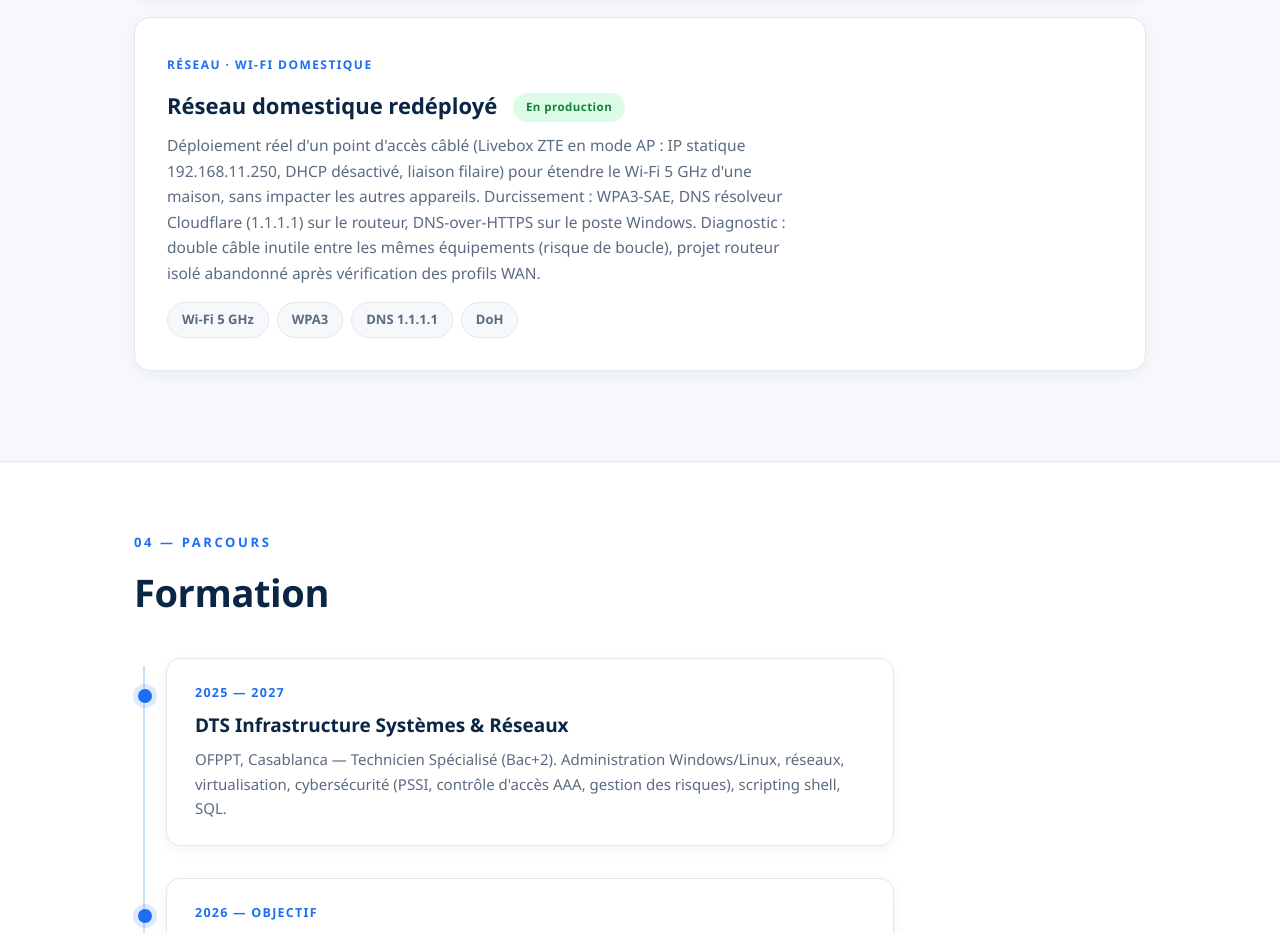
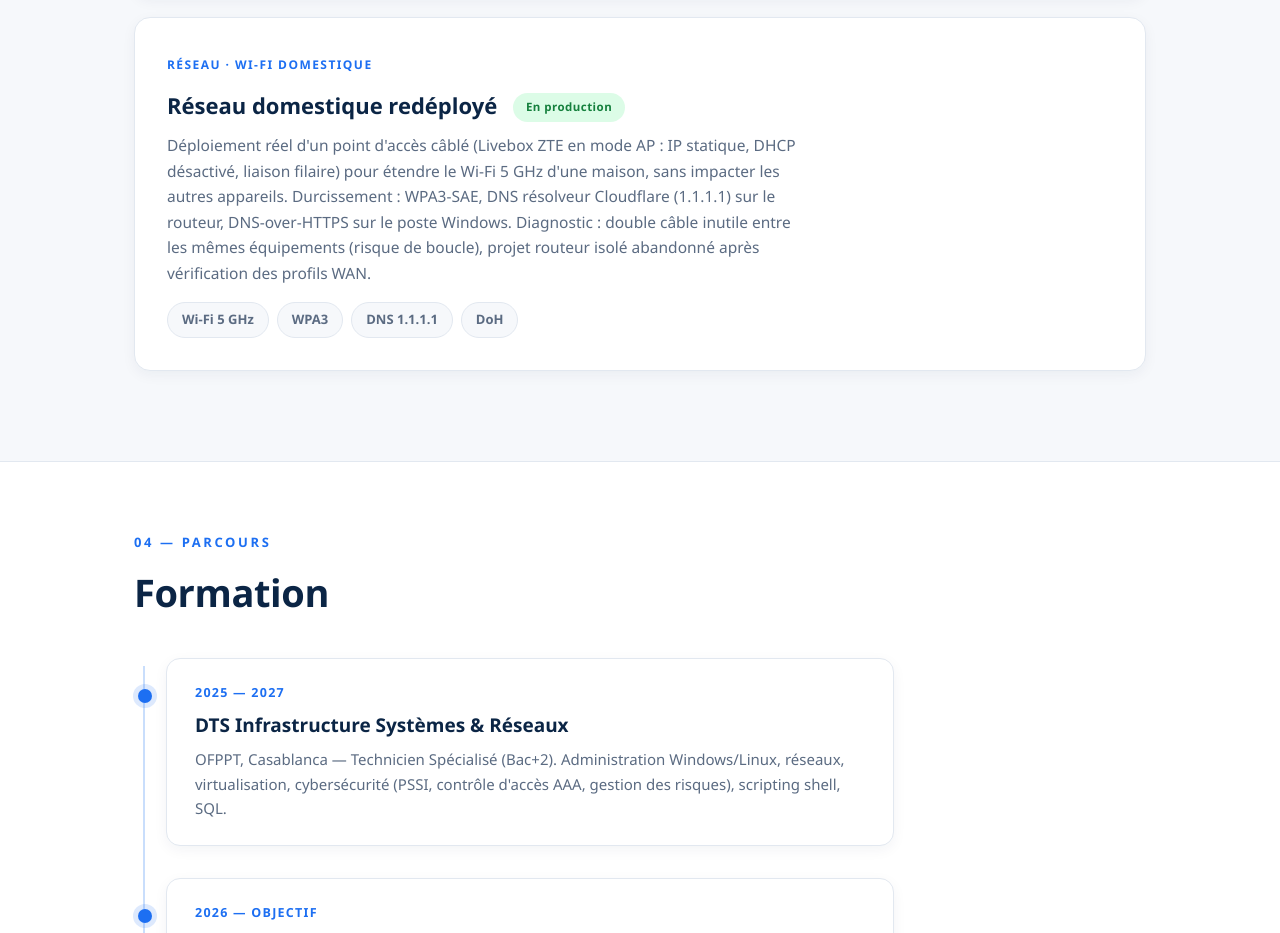
Before and after one commit to Jouda2005/Tjoudapro, a plain HTML site: page index.html in a window 1280 px wide. Shown: the part 3284-4217 px from the top of the page. Drawn offline with Linux system fonts and the light colour scheme.

Commit message:
Add files via upload

```diff
--- a/index.html
+++ b/index.html
@@ -241,7 +241,7 @@
       <div>
         <span class="tag">Réseau · Wi-Fi domestique</span>
         <h3>Réseau domestique redéployé <span class="status done">En production</span></h3>
-        <p>Déploiement réel d'un point d'accès câblé (Livebox ZTE en mode AP : IP statique 192.168.11.250, DHCP désactivé, liaison filaire) pour étendre le Wi-Fi 5 GHz d'une maison, sans impacter les autres appareils. Durcissement : WPA3-SAE, DNS résolveur Cloudflare (1.1.1.1) sur le routeur, DNS-over-HTTPS sur le poste Windows. Diagnostic : double câble inutile entre les mêmes équipements (risque de boucle), projet routeur isolé abandonné après vérification des profils WAN.</p>
+        <p>Déploiement réel d'un point d'accès câblé (Livebox ZTE en mode AP : IP statique, DHCP désactivé, liaison filaire) pour étendre le Wi-Fi 5 GHz d'une maison, sans impacter les autres appareils. Durcissement : WPA3-SAE, DNS résolveur Cloudflare (1.1.1.1) sur le routeur, DNS-over-HTTPS sur le poste Windows. Diagnostic : double câble inutile entre les mêmes équipements (risque de boucle), projet routeur isolé abandonné après vérification des profils WAN.</p>
         <div class="stack"><span class="chip">Wi-Fi 5 GHz</span><span class="chip">WPA3</span><span class="chip">DNS 1.1.1.1</span><span class="chip">DoH</span></div>
       </div>
     </article>
```
